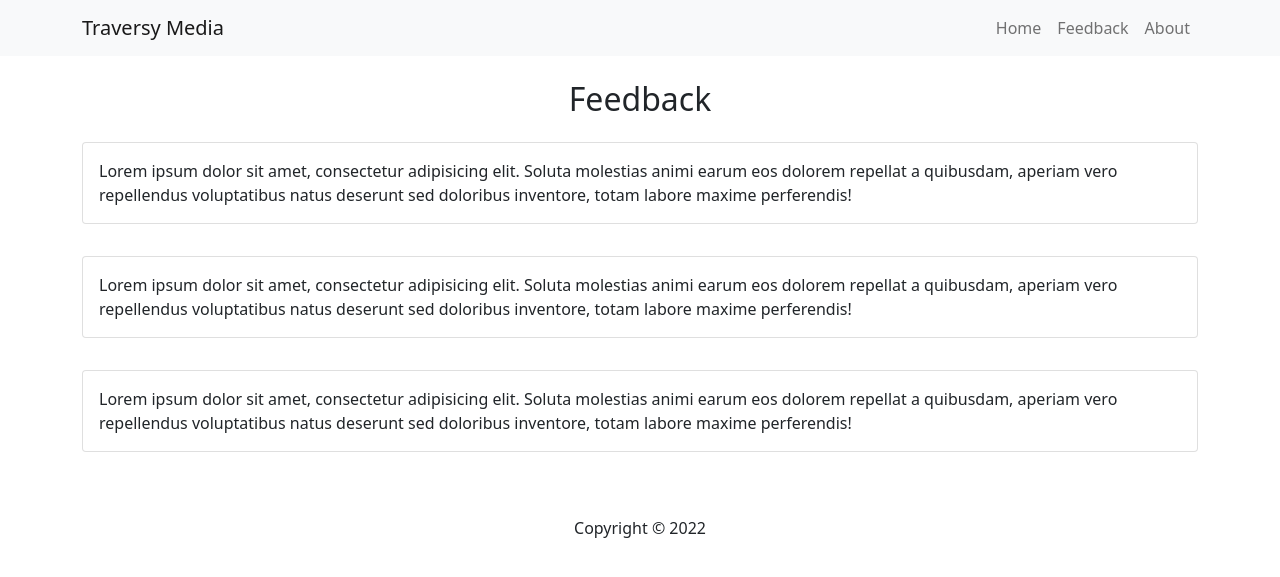
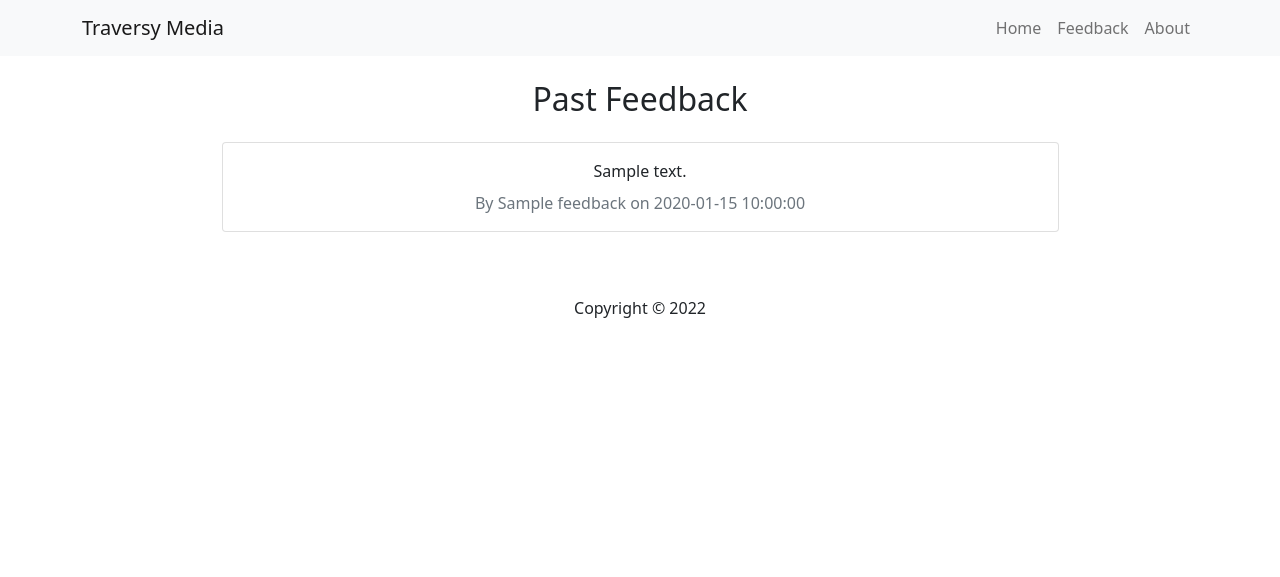
Before and after one commit to Zhongli27/Php-Crash-Course, a PHP site: page /feedback.php in a window 1280 px wide. Shown: the top 577 px of the page. Run offline with PHP 8.4, Linux system fonts and the light colour scheme; tables that the repository leaves empty or names only in its code hold one stand-in row (values such as "Sample post").

Commit message:
"Third Commit"

```diff
--- /dev/null
+++ b/feedback/config/database.php
@@ -0,0 +1,13 @@
+<?php
+   define('DB_HOST', 'localhost');
+   define('DB_USER', 'brad');
+   define('DB_PASS', '123456');
+   define('DB_NAME', 'php_dev');
+
+   // Create connection
+   $conn = new mysqli(DB_HOST, DB_USER, DB_PASS, DB_NAME);
+
+   // Check connection
+   if($conn->connect_error){
+    die('Connection' . $conn->connect_error);
+   }
--- a/feedback/feedback.php
+++ b/feedback/feedback.php
@@ -1,22 +1,26 @@
 <?php include 'inc/header.php'; ?>
 
-    <h2>Feedback</h2>
+<?php
+ $sql = 'SELECT * FROM feedback';
+ $result = mysqli_query($conn, $sql);
+ $feedback = mysqli_fetch_all($result, MYSQLI_ASSOC);
+?>
 
-    <div class="card my-3">
-     <div class="card-body">
-       Lorem ipsum dolor sit amet, consectetur adipisicing elit. Soluta molestias animi earum eos dolorem repellat a quibusdam, aperiam vero repellendus voluptatibus natus deserunt sed doloribus inventore, totam labore maxime perferendis!
+    <h2>Past Feedback</h2>
+
+    <?php if(empty($feedback)): ?>
+    <p class="lead mt3">There is no feedback</p>
+    <?php endif; ?>
+
+    <?php foreach($feedback as $item): ?>
+    <div class="card my-3 w-75">
+     <div class="card-body text-center">
+       <?php echo $item['body']; ?>
+       <div class="text-secondary mt-2">
+        By <?php echo $item['name']; ?> on <?php echo $item['date']; ?>
+       </div>
      </div>
    </div>
+   <?php endforeach; ?>
 
-   <div class="card my-3">
-     <div class="card-body">
-       Lorem ipsum dolor sit amet, consectetur adipisicing elit. Soluta molestias animi earum eos dolorem repellat a quibusdam, aperiam vero repellendus voluptatibus natus deserunt sed doloribus inventore, totam labore maxime perferendis!
-     </div>
-   </div>
-
-   <div class="card my-3">
-     <div class="card-body">
-       Lorem ipsum dolor sit amet, consectetur adipisicing elit. Soluta molestias animi earum eos dolorem repellat a quibusdam, aperiam vero repellendus voluptatibus natus deserunt sed doloribus inventore, totam labore maxime perferendis!
-     </div>
-   </div>
    <?php include 'inc/footer.php'; ?>
--- a/feedback/inc/header.php
+++ b/feedback/inc/header.php
@@ -1,3 +1,5 @@
+<?php include 'config/database.php'; ?>
+
 <!DOCTYPE html>
 <html lang="en">
 <head>
```
Also changed, not shown: feedback/index.php (+57 -4 lines).
